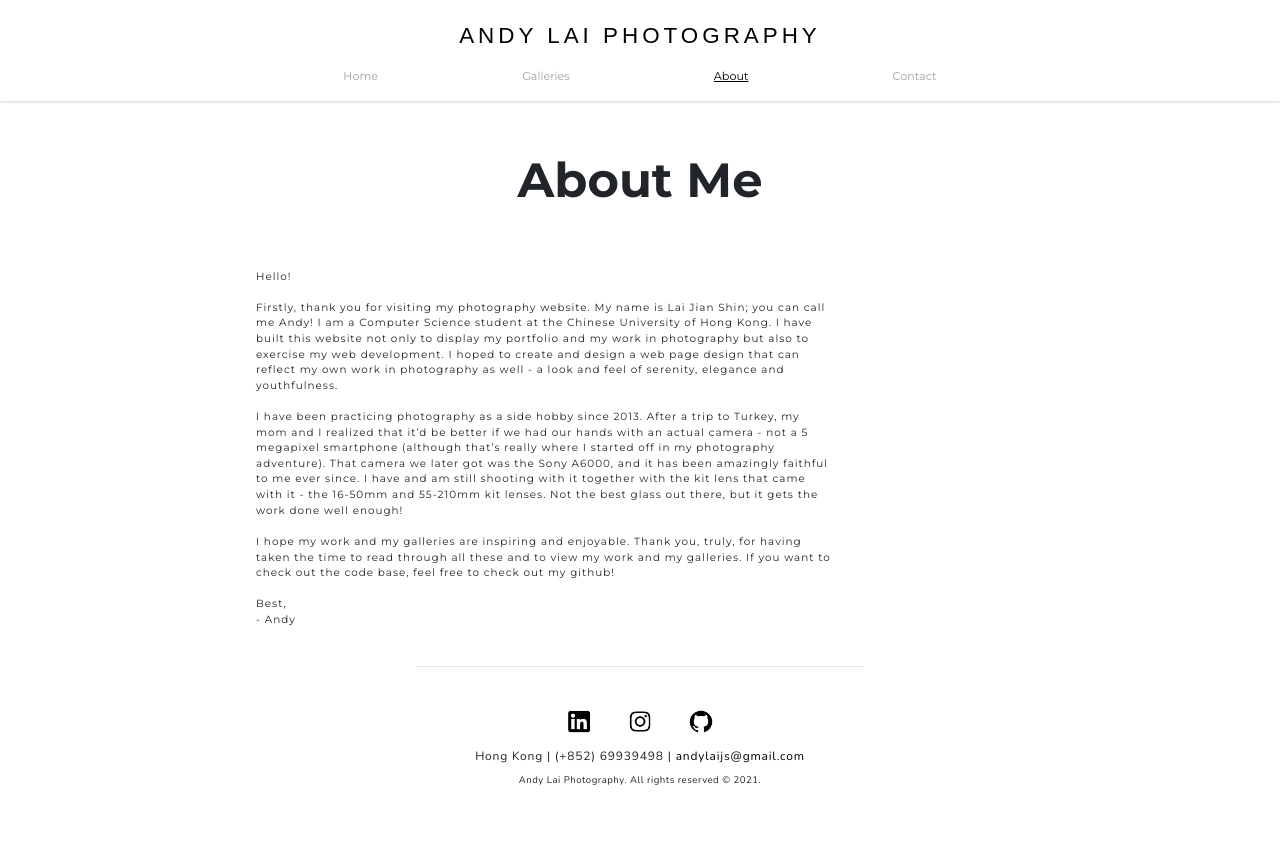
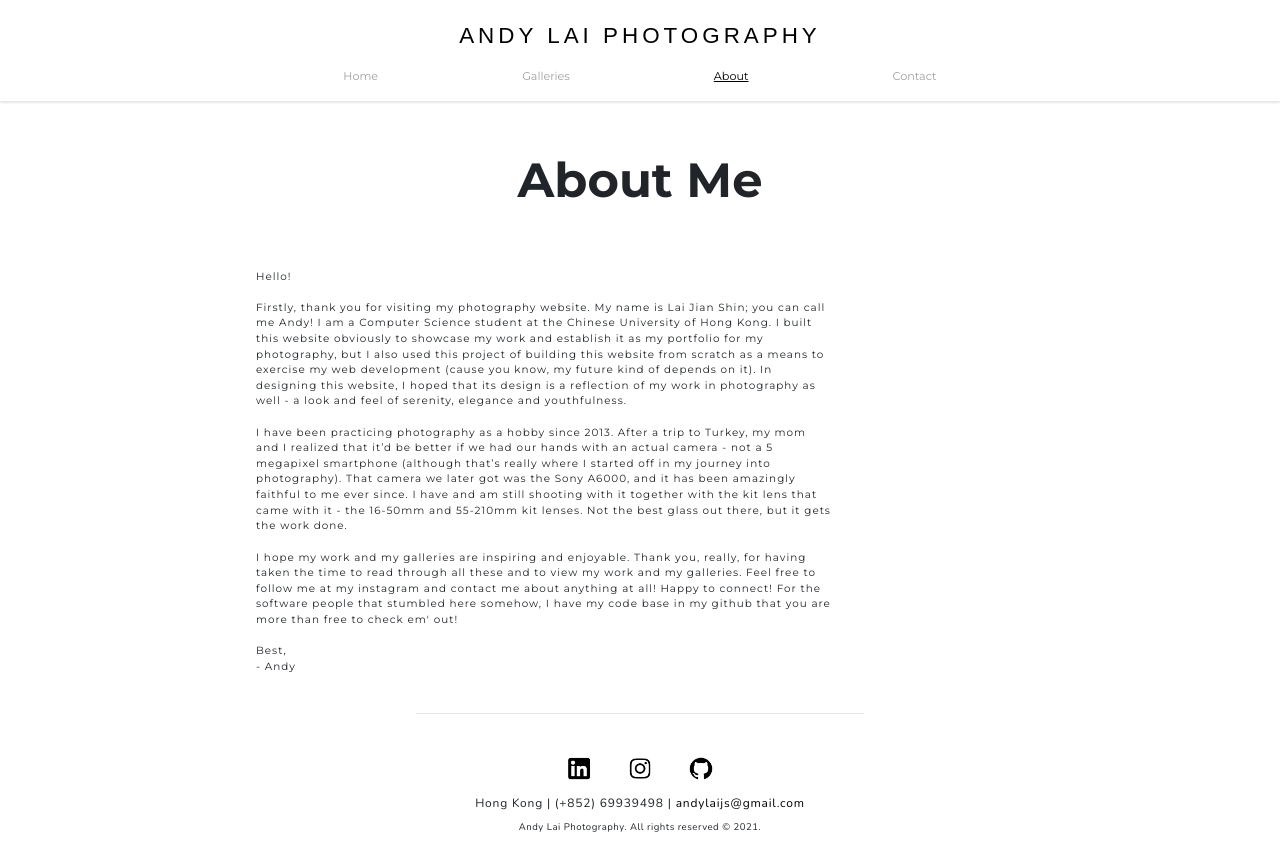
Before and after one commit to AndyLaiJS/AndyLaiPhotography, a React (Create React App) app: page /AndyLaiPhotography/about in a window 1280 px wide. Before the commit the page ends 813 px from the top, so only its background shows below. Built offline with nearby package versions, Linux system fonts and the light colour scheme; a web font is replaced by a local one.

Commit message:
About: Updated content

```diff
--- a/src/pages/About.js
+++ b/src/pages/About.js
@@ -10,26 +10,29 @@ export default function About() {
 				<br></br>
 				Firstly, thank you for visiting my photography website. My name is Lai
 				Jian Shin; you can call me Andy! I am a Computer Science student at the
-				Chinese University of Hong Kong. I have built this website not only to
-				display my portfolio and my work in photography but also to exercise my
-				web development. I hoped to create and design a web page design that can
-				reflect my own work in photography as well - a look and feel of
+				Chinese University of Hong Kong. I built this website obviously to
+				showcase my work and establish it as my portfolio for my photography,
+				but I also used this project of building this website from scratch as a
+				means to exercise my web development (cause you know, my future kind of
+				depends on it). In designing this website, I hoped that its design is a
+				reflection of my work in photography as well - a look and feel of
 				serenity, elegance and youthfulness.
 				<br></br>
-				<br></br>I have been practicing photography as a side hobby since 2013.
-				After a trip to Turkey, my mom and I realized that it’d be better if we
-				had our hands with an actual camera - not a 5 megapixel smartphone
-				(although that’s really where I started off in my photography
-				adventure). That camera we later got was the Sony A6000, and it has been
-				amazingly faithful to me ever since. I have and am still shooting with
-				it together with the kit lens that came with it - the 16-50mm and
-				55-210mm kit lenses. Not the best glass out there, but it gets the work
-				done well enough!
+				<br></br>I have been practicing photography as a hobby since 2013. After
+				a trip to Turkey, my mom and I realized that it’d be better if we had
+				our hands with an actual camera - not a 5 megapixel smartphone (although
+				that’s really where I started off in my journey into photography). That
+				camera we later got was the Sony A6000, and it has been amazingly
+				faithful to me ever since. I have and am still shooting with it together
+				with the kit lens that came with it - the 16-50mm and 55-210mm kit
+				lenses. Not the best glass out there, but it gets the work done.
 				<br></br>
 				<br></br>I hope my work and my galleries are inspiring and enjoyable.
-				Thank you, truly, for having taken the time to read through all these
-				and to view my work and my galleries. If you want to check out the code
-				base, feel free to check out my github!
+				Thank you, really, for having taken the time to read through all these
+				and to view my work and my galleries. Feel free to follow me at my
+				instagram and contact me about anything at all! Happy to connect! For
+				the software people that stumbled here somehow, I have my code base in
+				my github that you are more than free to check em' out!
 				<br></br>
 				<br></br>
 				Best,
```
